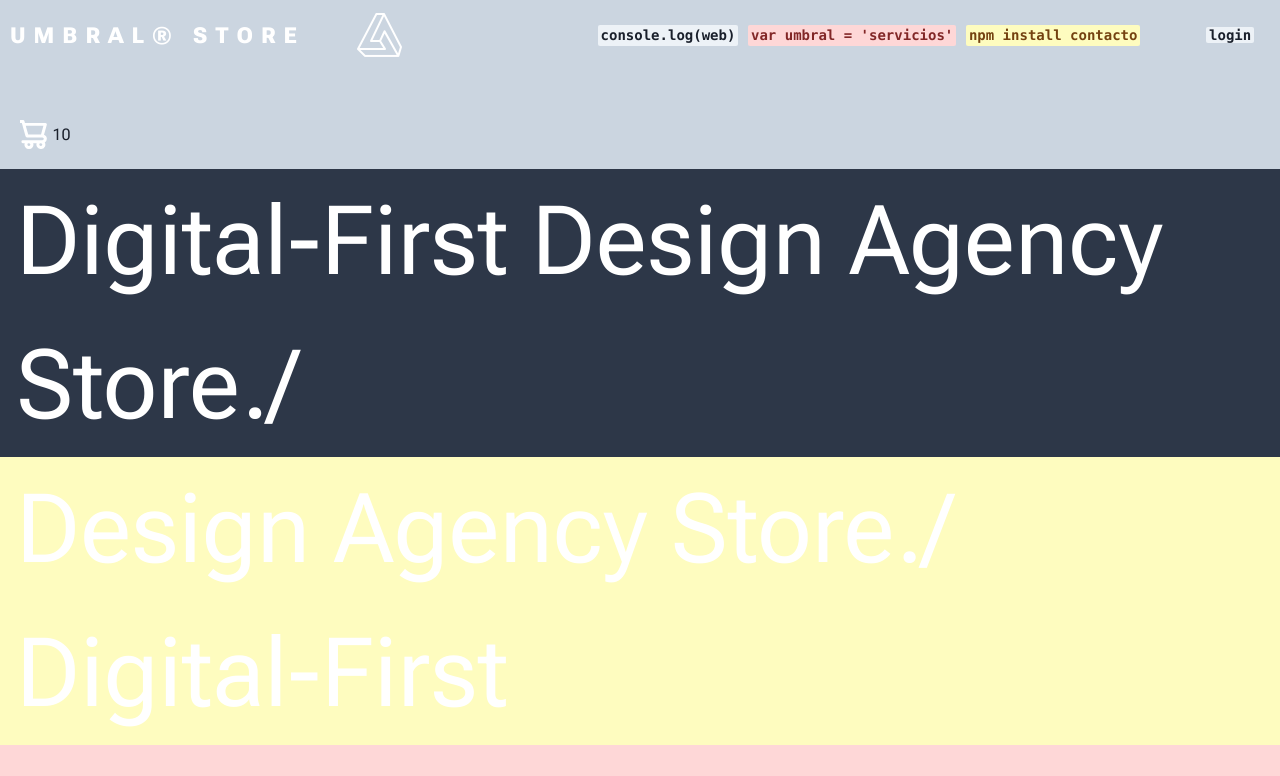
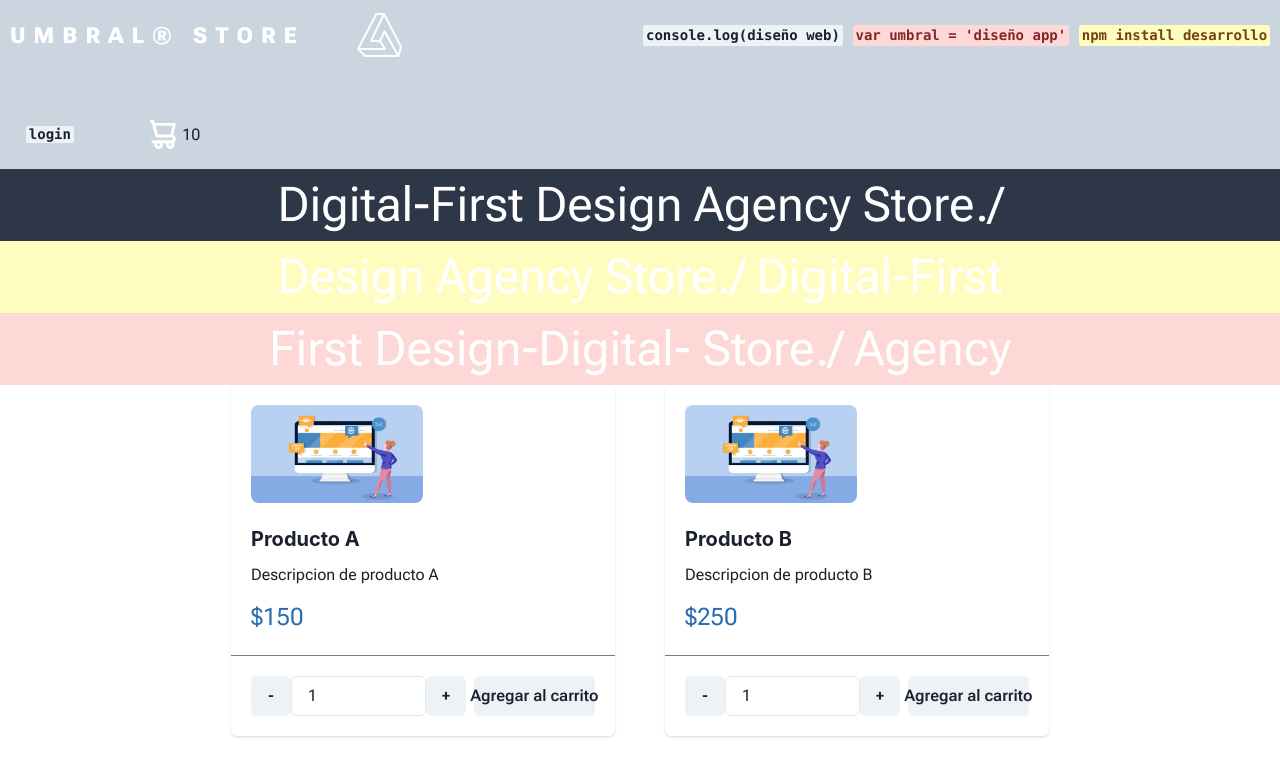
Before and after one commit to davidicabello/PreEntrega1-Cabello, a React (Vite) app: page / in a window 1280 px wide. Shown: the top 776 px of the page. Built offline with nearby package versions, Linux system fonts and the light colour scheme; a web font is replaced by a local one.

Commit message:
added item,itemlist,testimonials components and css

```diff
--- a/src/App.jsx
+++ b/src/App.jsx
@@ -1,75 +1,29 @@
 import { NavBar } from "./components/NavBar";
 import { ItemListContainer } from "./components/ItemListContainer";
 import { Testimonials } from "./components/Testimonials";
-import { ItemCount } from "./components/ItemCount";
 export const App = () => {
-  //TAREA EN CLASE
-  // const products = [
-  //   {
-  //     id: 1,
-  //     nombre: "Producto A",
-  //     descripcion: "Descripcion de producto A",
-  //     stock: 5,
-  //   },
-  //   {
-  //     id: 2,
-  //     nombre: "Producto B",
-  //     descripcion: "Descripcion de producto B",
-  //     stock: 10,
-  //   },
-  //   {
-  //     id: 3,
-  //     nombre: "Producto C",
-  //     descripcion: "Descripcion de producto C",
-  //     stock: 15,
-  //   },
-  // ];
-
-  // const getDatos = () => {
-  //   return new Promise((resolve, reject) => {
-  //     if (datos.lenght === 0) {
-  //       reject(new Error("No hay datos"));
-  //     }
-  //     setTimeout(() => {
-  //       resolve(datos);
-  //     }, 3000);
-  //   });
-  // };
-
-  // async function fetchingData() {
-  //   try {
-  //     const datosFetched = await getDatos();
-  //     console.log(datosFetched);
-  //   } catch (error) {
-  //     console.error(error);
-  //   }
-  // }
   return (
-    <div>
+    <>
       <NavBar
         brand="UMBRAL® STORE"
-        navLinkOne="console.log(web)"
-        navLinkTwo="var umbral = 'servicios'"
-        navLinkThree="npm install contacto"
+        navLinkOne="console.log(diseño web)"
+        navLinkTwo="var umbral = 'diseño app'"
+        navLinkThree="npm install desarrollo"
         altBrandLogo="icono umbral"
       />
-      <ItemListContainer
+      <Testimonials
         colorBack="gray.700"
         greeting="Digital-First Design Agency Store./"
       />
-      <ItemListContainer
+      <Testimonials
         colorBack="yellow.100"
         greeting="Design Agency Store./ Digital-First"
       />
-      <ItemListContainer
+      <Testimonials
         colorBack="red.100"
         greeting="First Design-Digital- Store./ Agency "
       />
-      <ItemCount
-        stock={10}
-        initial={1}
-        /*onAdd = {}*/
-      />
-    </div>
+      <ItemListContainer />
+    </>
   );
 };
--- /dev/null
+++ b/src/components/Item.jsx
@@ -0,0 +1,47 @@
+import { ItemCount } from "./ItemCount";
+import "../stylesheets/Item.css";
+import {
+  Card,
+  CardBody,
+  CardFooter,
+  Stack,
+  Heading,
+  Divider,
+  ButtonGroup,
+  Text,
+  Image,
+  Flex,
+} from "@chakra-ui/react";
+
+export const Item = ({ nombre, descripcion, stock, price, img }) => {
+  return (
+    <Flex>
+      <Card maxW="sm">
+        <CardBody>
+          <Image
+            src={img}
+            alt="Green double couch with wooden legs"
+            borderRadius="lg"
+          />
+          <Stack mt="6" spacing="3">
+            <Heading size="md">{nombre}</Heading>
+            <Text>{descripcion}</Text>
+            <Text color="blue.600" fontSize="2xl">
+              ${price}
+            </Text>
+          </Stack>
+        </CardBody>
+        <Divider />
+        <CardFooter>
+          <ButtonGroup spacing="2">
+            <ItemCount
+              stock={stock}
+              initial={1}
+              /*onAdd = {}*/
+            />
+          </ButtonGroup>
+        </CardFooter>
+      </Card>
+    </Flex>
+  );
+};
--- /dev/null
+++ b/src/components/ItemList.jsx
@@ -0,0 +1,20 @@
+import React from "react";
+import { Item } from "./Item";
+export const ItemList = ({ productos }) => {
+  return (
+    <>
+      {productos.map((pr) => {
+        return (
+          <Item
+            key={pr.id}
+            nombre={pr.nombre}
+            descripcion={pr.descripcion}
+            stock={pr.stock}
+            price={pr.price}
+            img={pr.img}
+          />
+        );
+      })}
+    </>
+  );
+};
--- a/src/components/ItemListContainer.jsx
+++ b/src/components/ItemListContainer.jsx
@@ -1,18 +1,64 @@
 import { Container } from "@chakra-ui/react";
 import "../stylesheets/ItemListContainer.css";
-export const ItemListContainer = ({ greeting, colorBack }) => {
+import { ItemList } from "./ItemList";
+import webDesing from "../assets/web.png";
+export const ItemListContainer = () => {
+  const productos = [
+    {
+      id: 1,
+      nombre: "Producto A",
+      descripcion: "Descripcion de producto A",
+      stock: 5,
+      price: 150,
+      img: webDesing,
+    },
+    {
+      id: 2,
+      nombre: "Producto B",
+      descripcion: "Descripcion de producto B",
+      stock: 10,
+      price: 250,
+      img: webDesing,
+    },
+    {
+      id: 3,
+      nombre: "Producto C",
+      descripcion: "Descripcion de producto C",
+      stock: 15,
+      price: 350,
+      img: webDesing,
+    },
+  ];
+
+  const getProductos = new Promise((resolve, reject) => {
+    if (productos.length > 0) {
+      setTimeout(() => {
+        resolve(productos);
+      }, 3000);
+    } else {
+      reject(new Error("No hay datos"));
+    }
+  });
+
+  getProductos
+    .then((res) => {
+      console.log(res);
+    })
+    .catch((error) => {
+      console.log(error);
+    });
+
   const list = {
     display: "flex",
-    flexDir: "column",
     justifyContent: "center",
     alignItems: "center",
     maxWidth: "100%",
     color: "white",
-    fontSize: "6em",
+    fontSize: "1em",
   };
   return (
-    <Container className="main" sx={list} background={colorBack}>
-      <h1>{greeting}</h1>
+    <Container className="main" sx={list}>
+      <ItemList productos={productos} />
     </Container>
   );
 };
--- a/src/components/Testimonials.jsx
+++ b/src/components/Testimonials.jsx
@@ -1,3 +1,16 @@
-export const Testimonials = () => {
-  return <div>Testimonials</div>;
+import { Container } from "@chakra-ui/react";
+export const Testimonials = ({ greeting, colorBack }) => {
+  const list = {
+    display: "flex",
+    justifyContent: "center",
+    alignItems: "center",
+    maxWidth: "100%",
+    color: "white",
+    fontSize: "3em",
+  };
+  return (
+    <Container className="main" sx={list} background={colorBack}>
+      <h1>{greeting}</h1>
+    </Container>
+  );
 };
--- /dev/null
+++ b/src/stylesheets/Item.css
@@ -0,0 +1,4 @@
+.chakra-container {
+    flex-wrap: wrap;
+    gap: 50px;
+}
```
Also changed, not shown: src/assets/web.png (added), 1 other file (tests, documents, lock files or other folders).
